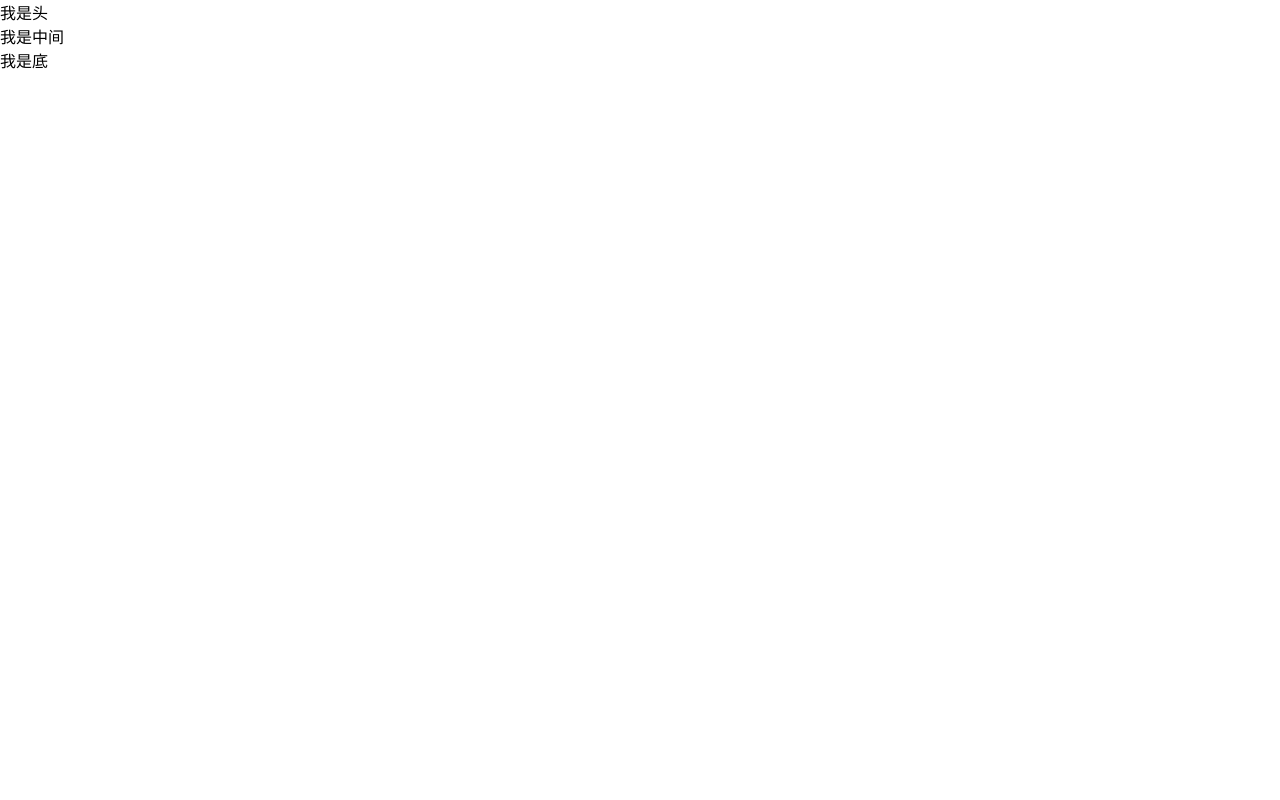
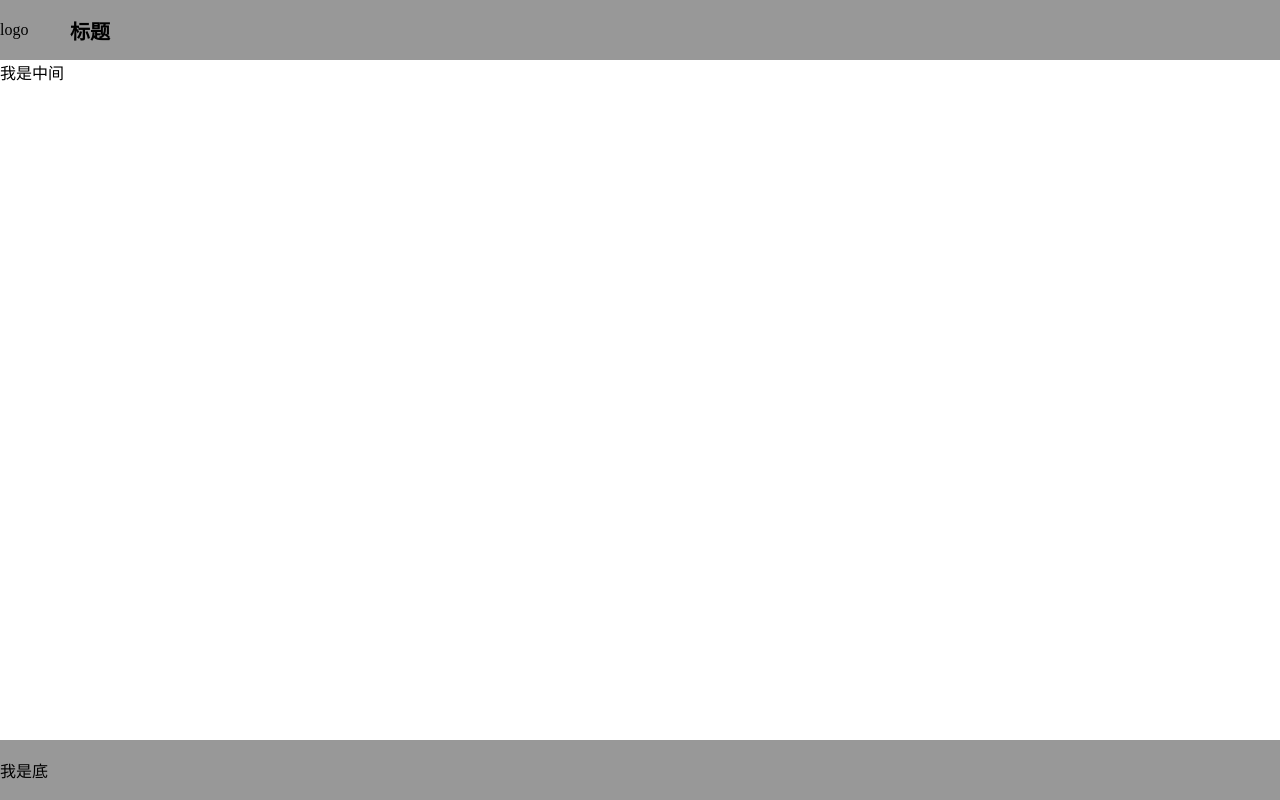
Before and after one commit to jims120706/react-pc-template, a React (Create React App) app: page / in a window 1280 px wide. Built offline with nearby package versions, Linux system fonts and the light colour scheme.

Commit message:
feat：初始化布局结构

```diff
--- a/package.json
+++ b/package.json
@@ -7,6 +7,7 @@
     "@testing-library/react": "^11.1.0",
     "@testing-library/user-event": "^12.1.10",
     "antd": "^4.9.1",
+    "node-sass": "4.14.1",
     "react": "^17.0.1",
     "react-dom": "^17.0.1",
     "react-redux": "^7.2.2",
--- a/src/App.js
+++ b/src/App.js
@@ -1,11 +1,11 @@
-import style from './App.css';
+import style from './App.module.scss';
 import Header from './components/Header/index'
 import Layout from './components/Layout/index'
 import Footer from './components/Footer/index'
 
 function App() {
   return (
-    <div className={style.mainContainer}>
+    <div className={style['main-container']}>
       <Header />
       <Layout />
       <Footer />
--- a/src/App.css
+++ b/src/App.module.scss
@@ -2,4 +2,6 @@
   width: 100%;
   height: 100%;
   position: relative;
+  display: flex;
+  flex-direction: column;
 }
--- a/src/components/Footer/index.js
+++ b/src/components/Footer/index.js
@@ -1,4 +1,5 @@
 import React from 'react'
+import style from './index.module.scss'
 
 export default class Footer extends React.Component {
   constructor(props) {
@@ -6,7 +7,7 @@ export default class Footer extends React.Component {
   }
   render() {
     return (
-      <div>我是底</div>
+      <div className={style['footer']}>我是底</div>
     )
   }
 }
--- /dev/null
+++ b/src/components/Footer/index.module.scss
@@ -0,0 +1,7 @@
+.footer {
+  width: 100%;
+  height: 60px;
+  background-color: #989898;
+  display: flex;
+  align-items: center;
+}
--- a/src/components/Header/index.js
+++ b/src/components/Header/index.js
@@ -1,12 +1,13 @@
 import React from 'react'
+import style from './index.module.scss'
 
 export default class Header extends React.Component {
-  constructor(props) {
-    super(props)
-  }
   render() {
     return (
-      <div>我是头</div>
+      <div className={style['header']}>
+        <div className={style['logo']}>logo</div>
+        <div className={style['title']}>标题</div>
+      </div>
     )
   }
 }
--- /dev/null
+++ b/src/components/Header/index.module.scss
@@ -0,0 +1,14 @@
+.header {
+  width: 100%;
+  height: 60px;
+  background-color: #989898;
+  display: flex;
+  align-items: center;
+  > .logo {
+    width: 70px;
+  }
+  > .title {
+    font-size: 20px;
+    font-weight: bold;
+  }
+}
--- a/src/components/Layout/index.js
+++ b/src/components/Layout/index.js
@@ -1,4 +1,5 @@
 import React from 'react'
+import style from './index.module.scss'
 
 export default class Layout extends React.Component {
   constructor(props) {
@@ -6,7 +7,7 @@ export default class Layout extends React.Component {
   }
   render() {
     return (
-      <div>我是中间</div>
+      <div className={style['layout']}>我是中间</div>
     )
   }
 }
--- /dev/null
+++ b/src/components/Layout/index.module.scss
@@ -0,0 +1,4 @@
+.layout {
+  width: 100%;
+  flex: 1;
+}
--- a/src/index.css
+++ b/src/index.css
@@ -1,13 +1,35 @@
-body {
-  margin: 0;
-  font-family: -apple-system, BlinkMacSystemFont, 'Segoe UI', 'Roboto', 'Oxygen',
-    'Ubuntu', 'Cantarell', 'Fira Sans', 'Droid Sans', 'Helvetica Neue',
-    sans-serif;
-  -webkit-font-smoothing: antialiased;
-  -moz-osx-font-smoothing: grayscale;
+html,
+body,
+#root {
+  width: 100%;
+  height: 100%;
+  position: relative;
 }
 
-code {
-  font-family: source-code-pro, Menlo, Monaco, Consolas, 'Courier New',
-    monospace;
+body,
+div,
+ol,
+ul,
+li,
+dl,
+dt,
+dd,
+h1,
+h2,
+h3,
+h4,
+h5,
+h6,
+pre,
+form,
+fieldset,
+legend,
+input,
+textarea,
+p,
+blockquote,
+th,
+td {
+  margin: 0;
+  padding: 0
 }
```
Also changed, not shown: 2 other files (tests, documents, lock files or other folders).
